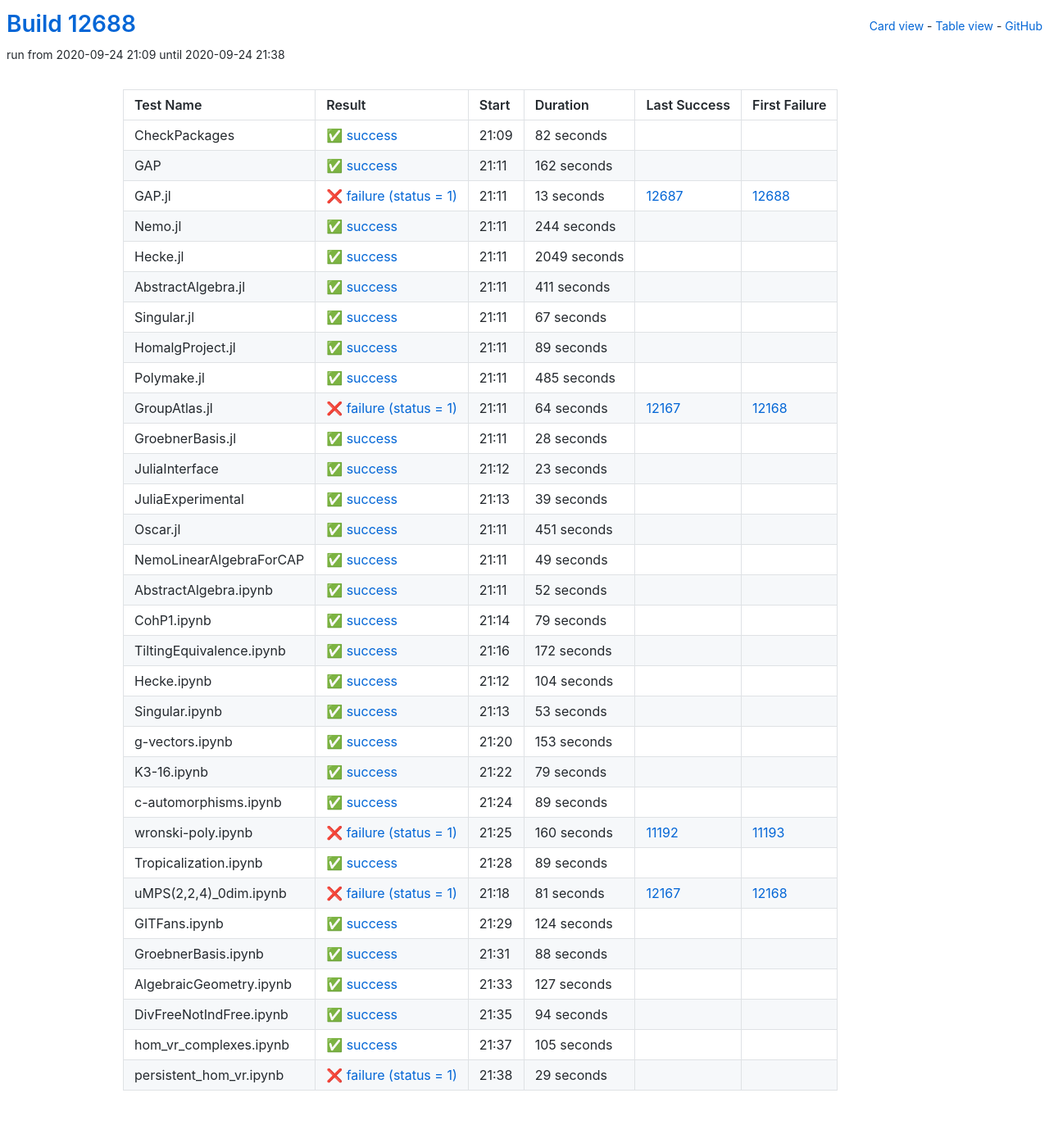
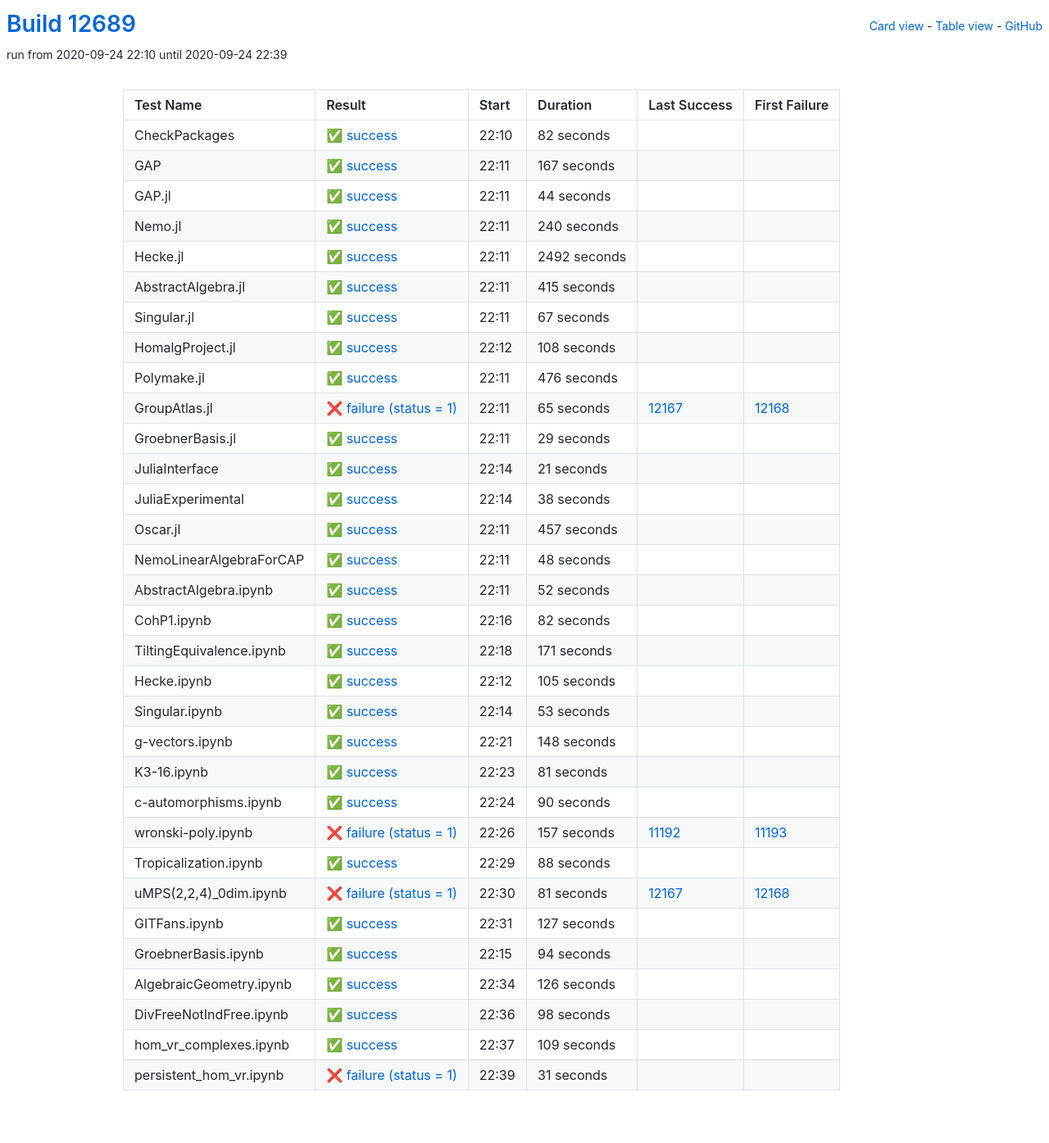
Before and after one commit to oscar-system/oscar-ci-status, a Jekyll site: the page built from table.html, in a window 1280 px wide. Shown: the whole page at 82% size. Built offline with Jekyll 4.4.1, drawn with Linux system fonts in a browser that asks for light colours.

Commit message:
Build #12689

```diff
--- a/_data/ci.yml
+++ b/_data/ci.yml
@@ -1,6 +1,6 @@
 ---
-build: 12688
-build_url: https://oscarci.mathematik.uni-kl.de/job/oscar/12688/
+build: 12689
+build_url: https://oscarci.mathematik.uni-kl.de/job/oscar/12689/
 job: oscar
 organization: oscar-system
 repo: oscar-ci-status
@@ -8,8 +8,8 @@ repourl: https://github.com/oscar-system/oscar-ci-status
 tests:
 - name: CheckPackages
   id: checkpackages
-  log: https://oscarci.mathematik.uni-kl.de/job/oscar/12688/artifact/logs/build-12688/CheckPackages.log
-  start: 2020-09-24 21:09
+  log: https://oscarci.mathematik.uni-kl.de/job/oscar/12689/artifact/logs/build-12689/CheckPackages.log
+  start: 2020-09-24 22:10
   success: true
   exitcode: 0
   status: success
@@ -20,68 +20,68 @@ tests:
   first_failure_url:
 - name: GAP
   id: gap
-  log: https://oscarci.mathematik.uni-kl.de/job/oscar/12688/artifact/logs/build-12688/GAP.log
-  start: 2020-09-24 21:11
+  log: https://oscarci.mathematik.uni-kl.de/job/oscar/12689/artifact/logs/build-12689/GAP.log
+  start: 2020-09-24 22:11
   success: true
   exitcode: 0
   status: success
-  duration: 162
+  duration: 167
   last_success: false
   last_success_url:
   first_failure: false
   first_failure_url:
 - name: GAP.jl
   id: gap-jl
-  log: https://oscarci.mathematik.uni-kl.de/job/oscar/12688/artifact/logs/build-12688/GAP.jl.log
-  start: 2020-09-24 21:11
-  success: false
-  exitcode: 1
-  status: failure
-  duration: 13
-  last_success: 12687
-  last_success_url: https://oscarci.mathematik.uni-kl.de/job/oscar/12687/
-  first_failure: 12688
-  first_failure_url: https://oscarci.mathematik.uni-kl.de/job/oscar/12688/
-- name: Nemo.jl
-  id: nemo-jl
-  log: https://oscarci.mathematik.uni-kl.de/job/oscar/12688/artifact/logs/build-12688/Nemo.jl.log
-  start: 2020-09-24 21:11
+  log: https://oscarci.mathematik.uni-kl.de/job/oscar/12689/artifact/logs/build-12689/GAP.jl.log
+  start: 2020-09-24 22:11
   success: true
   exitcode: 0
   status: success
-  duration: 244
+  duration: 44
+  last_success: false
+  last_success_url:
+  first_failure: false
+  first_failure_url:
+- name: Nemo.jl
+  id: nemo-jl
+  log: https://oscarci.mathematik.uni-kl.de/job/oscar/12689/artifact/logs/build-12689/Nemo.jl.log
+  start: 2020-09-24 22:11
+  success: true
+  exitcode: 0
+  status: success
+  duration: 240
   last_success: false
   last_success_url:
   first_failure: false
   first_failure_url:
 - name: Hecke.jl
   id: hecke-jl
-  log: https://oscarci.mathematik.uni-kl.de/job/oscar/12688/artifact/logs/build-12688/Hecke.jl.log
-  start: 2020-09-24 21:11
+  log: https://oscarci.mathematik.uni-kl.de/job/oscar/12689/artifact/logs/build-12689/Hecke.jl.log
+  start: 2020-09-24 22:11
   success: true
   exitcode: 0
   status: success
-  duration: 2049
+  duration: 2492
   last_success: false
   last_success_url:
   first_failure: false
   first_failure_url:
 - name: AbstractAlgebra.jl
   id: abstractalgebra-jl
-  log: https://oscarci.mathematik.uni-kl.de/job/oscar/12688/artifact/logs/build-12688/AbstractAlgebra.jl.log
-  start: 2020-09-24 21:11
+  log: https://oscarci.mathematik.uni-kl.de/job/oscar/12689/artifact/logs/build-12689/AbstractAlgebra.jl.log
+  start: 2020-09-24 22:11
   success: true
   exitcode: 0
   status: success
-  duration: 411
+  duration: 415
   last_success: false
   last_success_url:
   first_failure: false
   first_failure_url:
 - name: Singular.jl
   id: singular-jl
-  log: https://oscarci.mathematik.uni-kl.de/job/oscar/12688/artifact/logs/build-12688/Singular.jl.log
-  start: 2020-09-24 21:11
+  log: https://oscarci.mathematik.uni-kl.de/job/oscar/12689/artifact/logs/build-12689/Singular.jl.log
+  start: 2020-09-24 22:11
   success: true
   exitcode: 0
   status: success
@@ -92,104 +92,104 @@ tests:
   first_failure_url:
 - name: HomalgProject.jl
   id: homalgproject-jl
-  log: https://oscarci.mathematik.uni-kl.de/job/oscar/12688/artifact/logs/build-12688/HomalgProject.jl.log
-  start: 2020-09-24 21:11
+  log: https://oscarci.mathematik.uni-kl.de/job/oscar/12689/artifact/logs/build-12689/HomalgProject.jl.log
+  start: 2020-09-24 22:12
   success: true
   exitcode: 0
   status: success
-  duration: 89
+  duration: 108
   last_success: false
   last_success_url:
   first_failure: false
   first_failure_url:
 - name: Polymake.jl
   id: polymake-jl
-  log: https://oscarci.mathematik.uni-kl.de/job/oscar/12688/artifact/logs/build-12688/Polymake.jl.log
-  start: 2020-09-24 21:11
+  log: https://oscarci.mathematik.uni-kl.de/job/oscar/12689/artifact/logs/build-12689/Polymake.jl.log
+  start: 2020-09-24 22:11
   success: true
   exitcode: 0
   status: success
-  duration: 485
+  duration: 476
   last_success: false
   last_success_url:
   first_failure: false
   first_failure_url:
 - name: GroupAtlas.jl
   id: groupatlas-jl
-  log: https://oscarci.mathematik.uni-kl.de/job/oscar/12688/artifact/logs/build-12688/GroupAtlas.jl.log
-  start: 2020-09-24 21:11
+  log: https://oscarci.mathematik.uni-kl.de/job/oscar/12689/artifact/logs/build-12689/GroupAtlas.jl.log
+  start: 2020-09-24 22:11
   success: false
   exitcode: 1
   status: failure
-  duration: 64
+  duration: 65
   last_success: 12167
   last_success_url: https://oscarci.mathematik.uni-kl.de/job/oscar/12167/
   first_failure: 12168
   first_failure_url: https://oscarci.mathematik.uni-kl.de/job/oscar/12168/
 - name: GroebnerBasis.jl
   id: groebnerbasis-jl
-  log: https://oscarci.mathematik.uni-kl.de/job/oscar/12688/artifact/logs/build-12688/GroebnerBasis.jl.log
-  start: 2020-09-24 21:11
+  log: https://oscarci.mathematik.uni-kl.de/job/oscar/12689/artifact/logs/build-12689/GroebnerBasis.jl.log
+  start: 2020-09-24 22:11
   success: true
   exitcode: 0
   status: success
-  duration: 28
+  duration: 29
   last_success: false
   last_success_url:
   first_failure: false
   first_failure_url:
 - name: JuliaInterface
   id: juliainterface
-  log: https://oscarci.mathematik.uni-kl.de/job/oscar/12688/artifact/logs/build-12688/JuliaInterface.log
-  start: 2020-09-24 21:12
+  log: https://oscarci.mathematik.uni-kl.de/job/oscar/12689/artifact/logs/build-12689/JuliaInterface.log
+  start: 2020-09-24 22:14
   success: true
   exitcode: 0
   status: success
-  duration: 23
+  duration: 21
   last_success: false
   last_success_url:
   first_failure: false
   first_failure_url:
 - name: JuliaExperimental
   id: juliaexperimental
-  log: https://oscarci.mathematik.uni-kl.de/job/oscar/12688/artifact/logs/build-12688/JuliaExperimental.log
-  start: 2020-09-24 21:13
+  log: https://oscarci.mathematik.uni-kl.de/job/oscar/12689/artifact/logs/build-12689/JuliaExperimental.log
+  start: 2020-09-24 22:14
   success: true
   exitcode: 0
   status: success
-  duration: 39
+  duration: 38
   last_success: false
   last_success_url:
   first_failure: false
   first_failure_url:
 - name: Oscar.jl
   id: oscar-jl
-  log: https://oscarci.mathematik.uni-kl.de/job/oscar/12688/artifact/logs/build-12688/Oscar.jl.log
-  start: 2020-09-24 21:11
+  log: https://oscarci.mathematik.uni-kl.de/job/oscar/12689/artifact/logs/build-12689/Oscar.jl.log
+  start: 2020-09-24 22:11
   success: true
   exitcode: 0
   status: success
-  duration: 451
+  duration: 457
   last_success: false
   last_success_url:
   first_failure: false
   first_failure_url:
 - name: NemoLinearAlgebraForCAP
   id: nemolinearalgebraforcap
-  log: https://oscarci.mathematik.uni-kl.de/job/oscar/12688/artifact/logs/build-12688/NemoLinearAlgebraForCAP.log
-  start: 2020-09-24 21:11
+  log: https://oscarci.mathematik.uni-kl.de/job/oscar/12689/artifact/logs/build-12689/NemoLinearAlgebraForCAP.log
+  start: 2020-09-24 22:11
   success: true
   exitcode: 0
   status: success
-  duration: 49
+  duration: 48
   last_success: false
   last_success_url:
   first_failure: false
   first_failure_url:
 - name: AbstractAlgebra.ipynb
   id: abstractalgebra-ipynb
-  log: https://oscarci.mathematik.uni-kl.de/job/oscar/12688/artifact/logs/build-12688/AbstractAlgebra.ipynb.log
-  start: 2020-09-24 21:11
+  log: https://oscarci.mathematik.uni-kl.de/job/oscar/12689/artifact/logs/build-12689/AbstractAlgebra.ipynb.log
+  start: 2020-09-24 22:11
   success: true
   exitcode: 0
   status: success
@@ -200,44 +200,44 @@ tests:
   first_failure_url:
 - name: CohP1.ipynb
   id: cohp1-ipynb
-  log: https://oscarci.mathematik.uni-kl.de/job/oscar/12688/artifact/logs/build-12688/CohP1.ipynb.log
-  start: 2020-09-24 21:14
+  log: https://oscarci.mathematik.uni-kl.de/job/oscar/12689/artifact/logs/build-12689/CohP1.ipynb.log
+  start: 2020-09-24 22:16
   success: true
   exitcode: 0
   status: success
-  duration: 79
+  duration: 82
   last_success: false
   last_success_url:
   first_failure: false
   first_failure_url:
 - name: TiltingEquivalence.ipynb
   id: tiltingequivalence-ipynb
-  log: https://oscarci.mathematik.uni-kl.de/job/oscar/12688/artifact/logs/build-12688/TiltingEquivalence.ipynb.log
-  start: 2020-09-24 21:16
+  log: https://oscarci.mathematik.uni-kl.de/job/oscar/12689/artifact/logs/build-12689/TiltingEquivalence.ipynb.log
+  start: 2020-09-24 22:18
   success: true
   exitcode: 0
   status: success
-  duration: 172
+  duration: 171
   last_success: false
   last_success_url:
   first_failure: false
   first_failure_url:
 - name: Hecke.ipynb
   id: hecke-ipynb
-  log: https://oscarci.mathematik.uni-kl.de/job/oscar/12688/artifact/logs/build-12688/Hecke.ipynb.log
-  start: 2020-09-24 21:12
+  log: https://oscarci.mathematik.uni-kl.de/job/oscar/12689/artifact/logs/build-12689/Hecke.ipynb.log
+  start: 2020-09-24 22:12
   success: true
   exitcode: 0
   status: success
-  duration: 104
+  duration: 105
   last_success: false
   last_success_url:
   first_failure: false
   first_failure_url:
 - name: Singular.ipynb
   id: singular-ipynb
-  log: https://oscarci.mathematik.uni-kl.de/job/oscar/12688/artifact/logs/build-12688/Singular.ipynb.log
-  start: 2020-09-24 21:13
+  log: https://oscarci.mathematik.uni-kl.de/job/oscar/12689/artifact/logs/build-12689/Singular.ipynb.log
+  start: 2020-09-24 22:14
   success: true
   exitcode: 0
   status: success
@@ -248,68 +248,68 @@ tests:
   first_failure_url:
 - name: g-vectors.ipynb
   id: g-vectors-ipynb
-  log: https://oscarci.mathematik.uni-kl.de/job/oscar/12688/artifact/logs/build-12688/g-vectors.ipynb.log
-  start: 2020-09-24 21:20
+  log: https://oscarci.mathematik.uni-kl.de/job/oscar/12689/artifact/logs/build-12689/g-vectors.ipynb.log
+  start: 2020-09-24 22:21
   success: true
   exitcode: 0
   status: success
-  duration: 153
+  duration: 148
   last_success: false
   last_success_url:
   first_failure: false
   first_failure_url:
 - name: K3-16.ipynb
   id: k3-16-ipynb
-  log: https://oscarci.mathematik.uni-kl.de/job/oscar/12688/artifact/logs/build-12688/K3-16.ipynb.log
-  start: 2020-09-24 21:22
+  log: https://oscarci.mathematik.uni-kl.de/job/oscar/12689/artifact/logs/build-12689/K3-16.ipynb.log
+  start: 2020-09-24 22:23
   success: true
   exitcode: 0
   status: success
-  duration: 79
+  duration: 81
   last_success: false
   last_success_url:
   first_failure: false
   first_failure_url:
 - name: c-automorphisms.ipynb
   id: c-automorphisms-ipynb
-  log: https://oscarci.mathematik.uni-kl.de/job/oscar/12688/artifact/logs/build-12688/c-automorphisms.ipynb.log
-  start: 2020-09-24 21:24
+  log: https://oscarci.mathematik.uni-kl.de/job/oscar/12689/artifact/logs/build-12689/c-automorphisms.ipynb.log
+  start: 2020-09-24 22:24
   success: true
   exitcode: 0
   status: success
-  duration: 89
+  duration: 90
   last_success: false
   last_success_url:
   first_failure: false
   first_failure_url:
 - name: wronski-poly.ipynb
   id: wronski-poly-ipynb
-  log: https://oscarci.mathematik.uni-kl.de/job/oscar/12688/artifact/logs/build-12688/wronski-poly.ipynb.log
-  start: 2020-09-24 21:25
+  log: https://oscarci.mathematik.uni-kl.de/job/oscar/12689/artifact/logs/build-12689/wronski-poly.ipynb.log
+  start: 2020-09-24 22:26
   success: false
   exitcode: 1
   status: failure
-  duration: 160
+  duration: 157
   last_success: 11192
   last_success_url: https://oscarci.mathematik.uni-kl.de/job/oscar/11192/
   first_failure: 11193
   first_failure_url: https://oscarci.mathematik.uni-kl.de/job/oscar/11193/
 - name: Tropicalization.ipynb
   id: tropicalization-ipynb
-  log: https://oscarci.mathematik.uni-kl.de/job/oscar/12688/artifact/logs/build-12688/Tropicalization.ipynb.log
-  start: 2020-09-24 21:28
+  log: https://oscarci.mathematik.uni-kl.de/job/oscar/12689/artifact/logs/build-12689/Tropicalization.ipynb.log
+  start: 2020-09-24 22:29
   success: true
   exitcode: 0
   status: success
-  duration: 89
+  duration: 88
   last_success: false
   last_success_url:
   first_failure: false
   first_failure_url:
 - name: uMPS(2,2,4)_0dim.ipynb
   id: umps-2-2-4-0dim-ipynb
-  log: https://oscarci.mathematik.uni-kl.de/job/oscar/12688/artifact/logs/build-12688/uMPS-2-2-4-_0dim.ipynb.log
-  start: 2020-09-24 21:18
+  log: https://oscarci.mathematik.uni-kl.de/job/oscar/12689/artifact/logs/build-12689/uMPS-2-2-4-_0dim.ipynb.log
+  start: 2020-09-24 22:30
   success: false
   exitcode: 1
   status: failure
@@ -320,32 +320,8 @@ tests:
   first_failure_url: https://oscarci.mathematik.uni-kl.de/job/oscar/12168/
 - name: GITFans.ipynb
   id: gitfans-ipynb
-  log: https://oscarci.mathematik.uni-kl.de/job/oscar/12688/artifact/logs/build-12688/GITFans.ipynb.log
-  start: 2020-09-24 21:29
-  success: true
-  exitcode: 0
-  status: success
-  duration: 124
-  last_success: false
-  last_success_url:
-  first_failure: false
-  first_failure_url:
-- name: GroebnerBasis.ipynb
-  id: groebnerbasis-ipynb
-  log: https://oscarci.mathematik.uni-kl.de/job/oscar/12688/artifact/logs/build-12688/GroebnerBasis.ipynb.log
-  start: 2020-09-24 21:31
-  success: true
-  exitcode: 0
-  status: success
-  duration: 88
-  last_success: false
-  last_success_url:
-  first_failure: false
-  first_failure_url:
-- name: AlgebraicGeometry.ipynb
-  id: algebraicgeometry-ipynb
-  log: https://oscarci.mathematik.uni-kl.de/job/oscar/12688/artifact/logs/build-12688/AlgebraicGeometry.ipynb.log
-  start: 2020-09-24 21:33
+  log: https://oscarci.mathematik.uni-kl.de/job/oscar/12689/artifact/logs/build-12689/GITFans.ipynb.log
+  start: 2020-09-24 22:31
   success: true
   exitcode: 0
   status: success
@@ -354,10 +330,10 @@ tests:
   last_success_url:
   first_failure: false
   first_failure_url:
-- name: DivFreeNotIndFree.ipynb
-  id: divfreenotindfree-ipynb
-  log: https://oscarci.mathematik.uni-kl.de/job/oscar/12688/artifact/logs/build-12688/DivFreeNotIndFree.ipynb.log
-  start: 2020-09-24 21:35
+- name: GroebnerBasis.ipynb
+  id: groebnerbasis-ipynb
+  log: https://oscarci.mathematik.uni-kl.de/job/oscar/12689/artifact/logs/build-12689/GroebnerBasis.ipynb.log
+  start: 2020-09-24 22:15
   success: true
   exitcode: 0
   status: success
@@ -366,26 +342,50 @@ tests:
   last_success_url:
   first_failure: false
   first_failure_url:
-- name: hom_vr_complexes.ipynb
-  id: hom-vr-complexes-ipynb
-  log: https://oscarci.mathematik.uni-kl.de/job/oscar/12688/artifact/logs/build-12688/hom_vr_complexes.ipynb.log
-  start: 2020-09-24 21:37
+- name: AlgebraicGeometry.ipynb
+  id: algebraicgeometry-ipynb
+  log: https://oscarci.mathematik.uni-kl.de/job/oscar/12689/artifact/logs/build-12689/AlgebraicGeometry.ipynb.log
+  start: 2020-09-24 22:34
   success: true
   exitcode: 0
   status: success
-  duration: 105
+  duration: 126
+  last_success: false
+  last_success_url:
+  first_failure: false
+  first_failure_url:
+- name: DivFreeNotIndFree.ipynb
+  id: divfreenotindfree-ipynb
+  log: https://oscarci.mathematik.uni-kl.de/job/oscar/12689/artifact/logs/build-12689/DivFreeNotIndFree.ipynb.log
+  start: 2020-09-24 22:36
+  success: true
+  exitcode: 0
+  status: success
+  duration: 98
+  last_success: false
+  last_success_url:
+  first_failure: false
+  first_failure_url:
+- name: hom_vr_complexes.ipynb
+  id: hom-vr-complexes-ipynb
+  log: https://oscarci.mathematik.uni-kl.de/job/oscar/12689/artifact/logs/build-12689/hom_vr_complexes.ipynb.log
+  start: 2020-09-24 22:37
+  success: true
+  exitcode: 0
+  status: success
+  duration: 109
   last_success: false
   last_success_url:
   first_failure: false
   first_failure_url:
 - name: persistent_hom_vr.ipynb
   id: persistent-hom-vr-ipynb
-  log: https://oscarci.mathematik.uni-kl.de/job/oscar/12688/artifact/logs/build-12688/persistent_hom_vr.ipynb.log
-  start: 2020-09-24 21:38
+  log: https://oscarci.mathematik.uni-kl.de/job/oscar/12689/artifact/logs/build-12689/persistent_hom_vr.ipynb.log
+  start: 2020-09-24 22:39
   success: false
   exitcode: 1
   status: failure
-  duration: 29
+  duration: 31
   last_success: false
   last_success_url:
   first_failure: false
```
Also changed, not shown: README.md.
